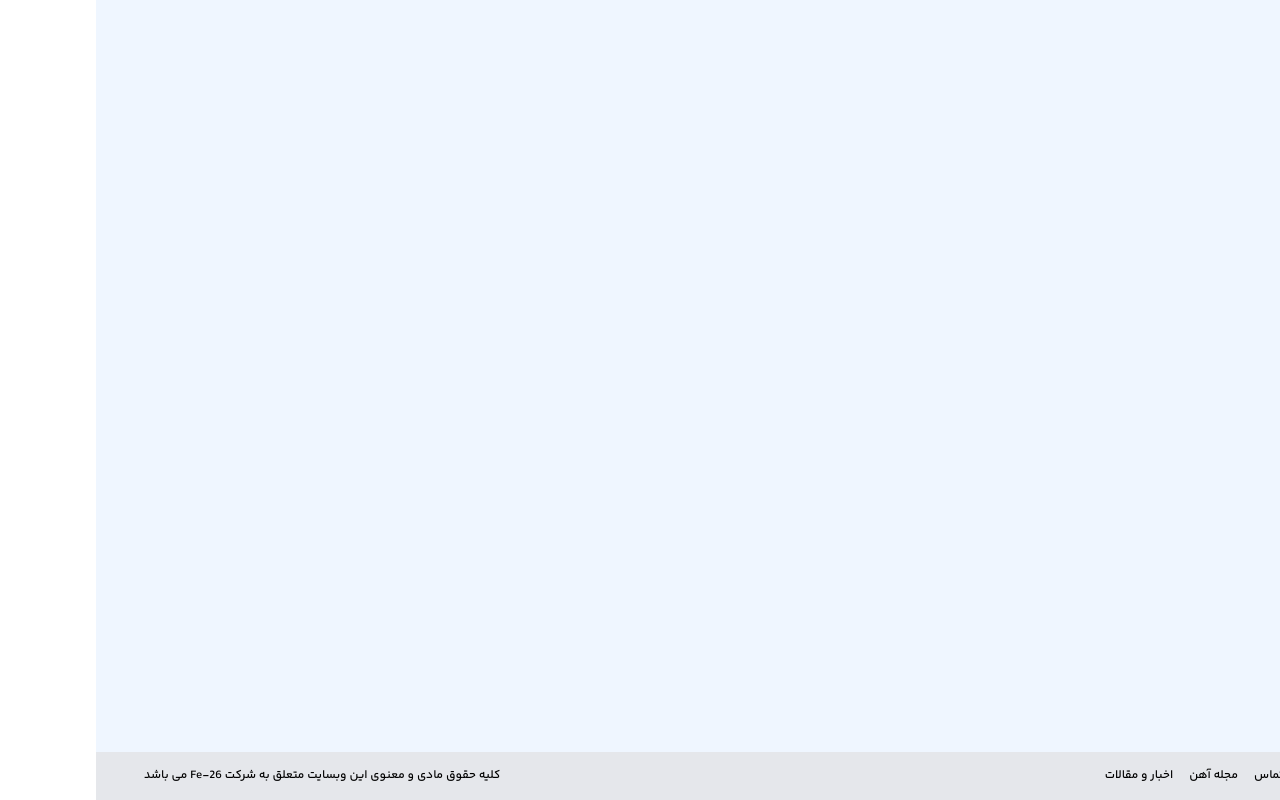
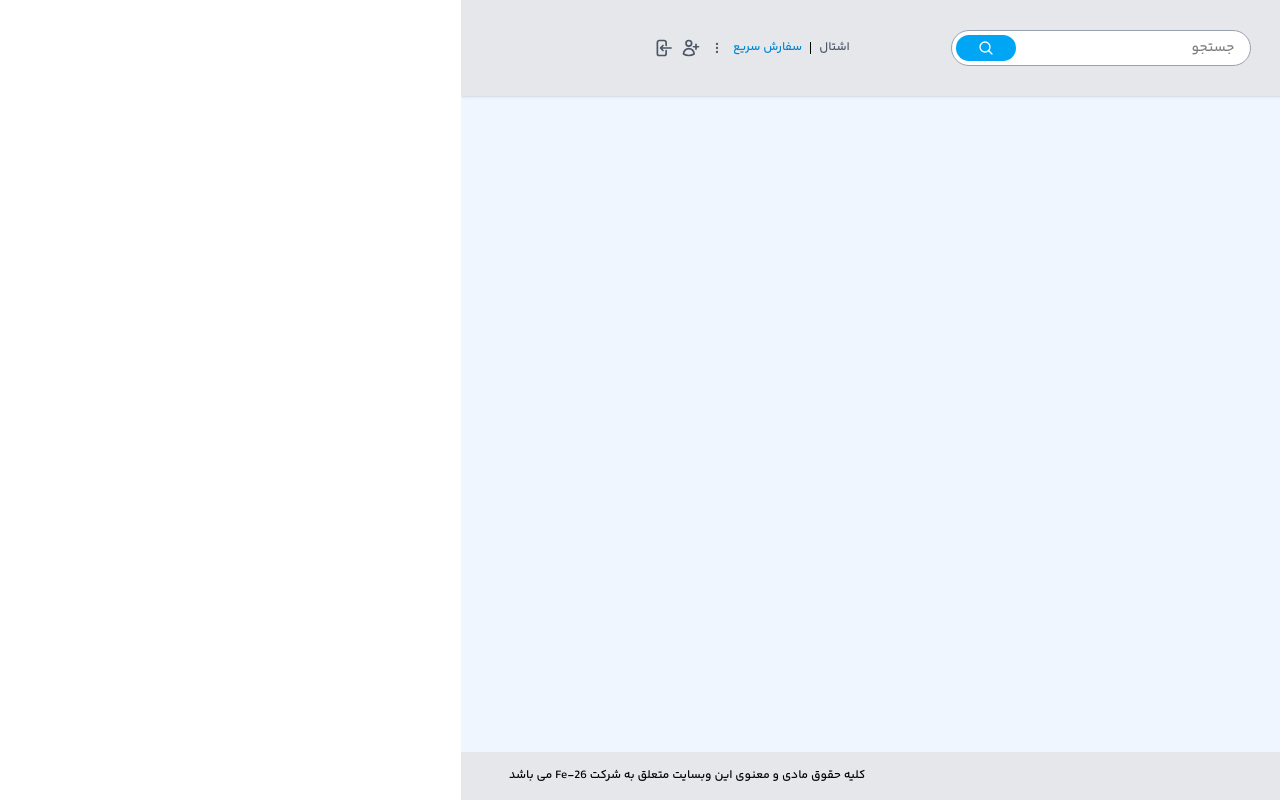
Before and after one commit to sinaRh99/FE26-task, a Next.js app: page /search/1 in a window 1280 px wide. Built offline with nearby package versions, Linux system fonts and the light colour scheme.

Commit message:
feat(searchPage): create search page header

```diff
--- a/src/app/search/[searchQuery]/page.tsx
+++ b/src/app/search/[searchQuery]/page.tsx
@@ -1,5 +1,26 @@
+import { HeaderNavbar } from '@/app/components';
+import { Icon, Search } from '@/icons';
+import Image from 'next/image';
 import React from 'react';
 
 export default function SearchPage() {
-  return <div>SearchPage</div>;
+  return (
+    <div>
+      <div className="h-24 bg-gray-200 shadow px-4 sm:px-20 md:px-48 flex items-center justify-between">
+        <div className="w-[196px]">
+          <Image width={70} height={70} alt="FE26" src="/logo.jpg" />
+        </div>
+        <div className="bg-white border border-gray-400 rounded-full h-[36px] w-[300px] flex p-1 text-sm">
+          <input
+            className="outline-0 border-0 grow h-full px-3"
+            placeholder="جستجو"
+          />
+          <button className="bg-sky-500 hover:bg-sky-600 focus:bg-sky-700 cursor-pointer text-white w-[60px] h-full rounded-full flex items-center justify-center">
+            <Icon icon={Search as React.FunctionComponent} />
+          </button>
+        </div>
+        <HeaderNavbar />
+      </div>
+    </div>
+  );
 }
```
